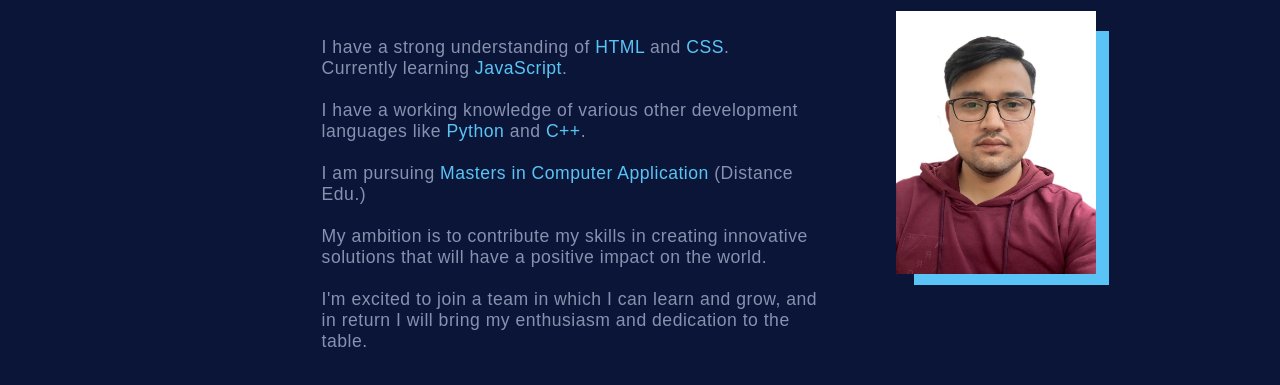
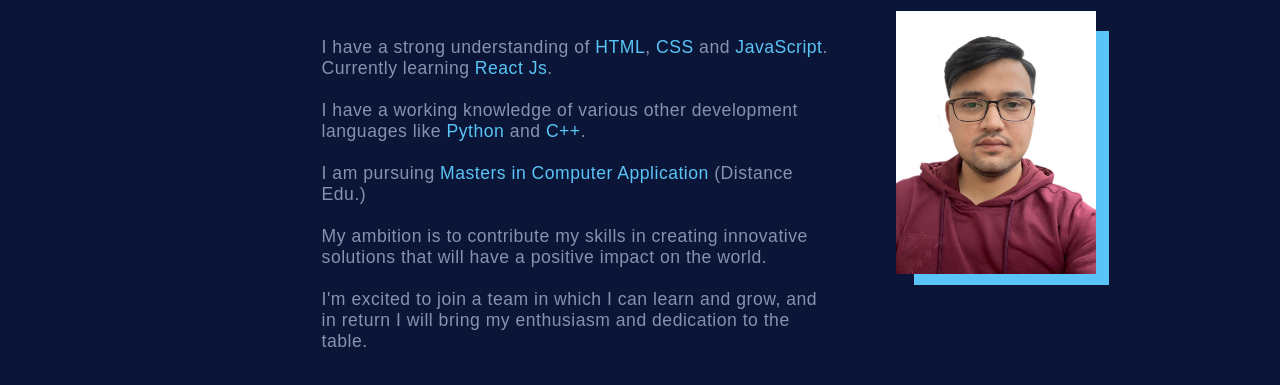
Before and after one commit to aashishU/Portfolio, a plain HTML site: page index.html in a window 1280 px wide. Shown: the part 751-1136 px from the top of the page. Drawn offline with Linux system fonts and the light colour scheme.

Commit message:
Update index.html

```diff
--- a/index.html
+++ b/index.html
@@ -95,9 +95,9 @@
                     <div class="line-small"></div>
                     <h3 class="sub-heading white">About Me</h3>
 
-                    <p class="about-para">I have a strong understanding of <span class="blue">HTML</span> and <span
-                            class="blue">CSS</span>. <br>
-                        Currently learning <span class="blue">JavaScript</span>. <br>
+                    <p class="about-para">I have a strong understanding of <span class="blue">HTML</span>, <span
+                            class="blue">CSS</span> and <span class="blue">JavaScript</span>. <br>
+                        Currently learning <span class="blue">React Js</span>. <br>
                         <br>
                         I have a working knowledge of various other development languages like <span
                             class="blue">Python</span> and <span class="blue">C++</span>. <br>
```
